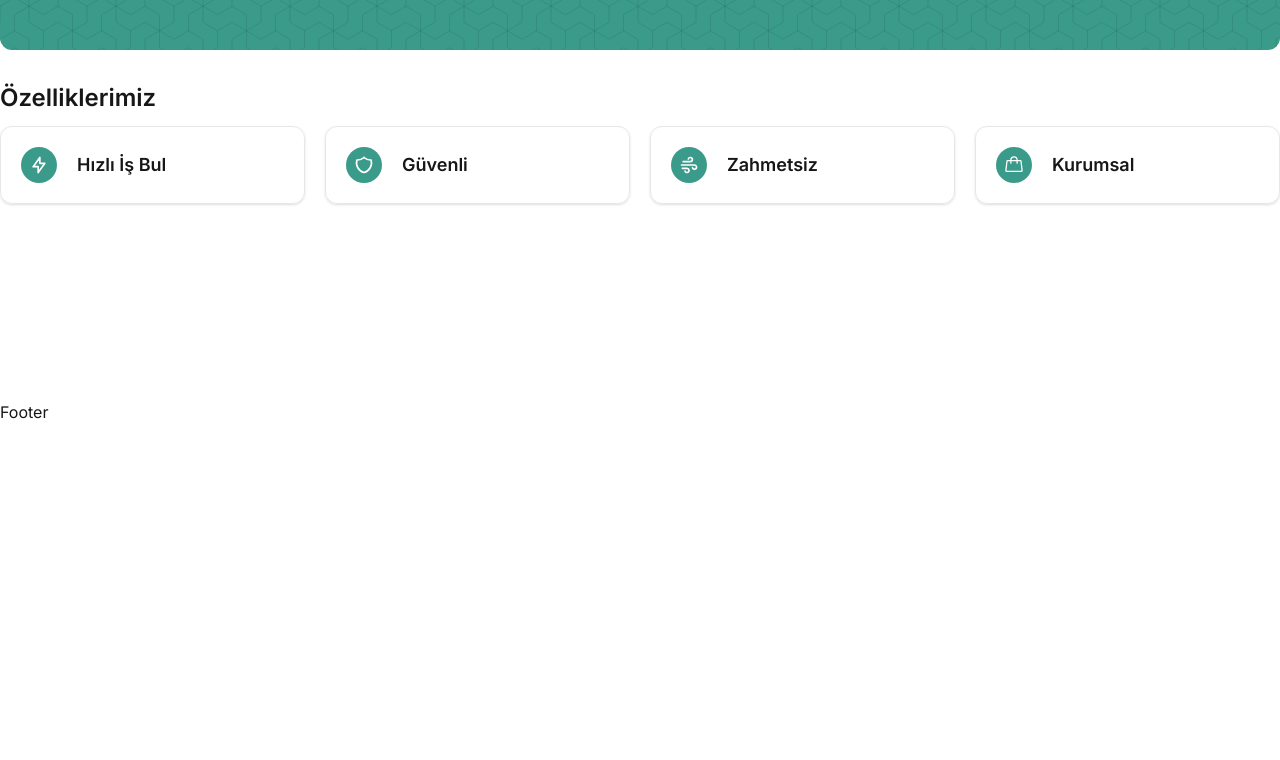
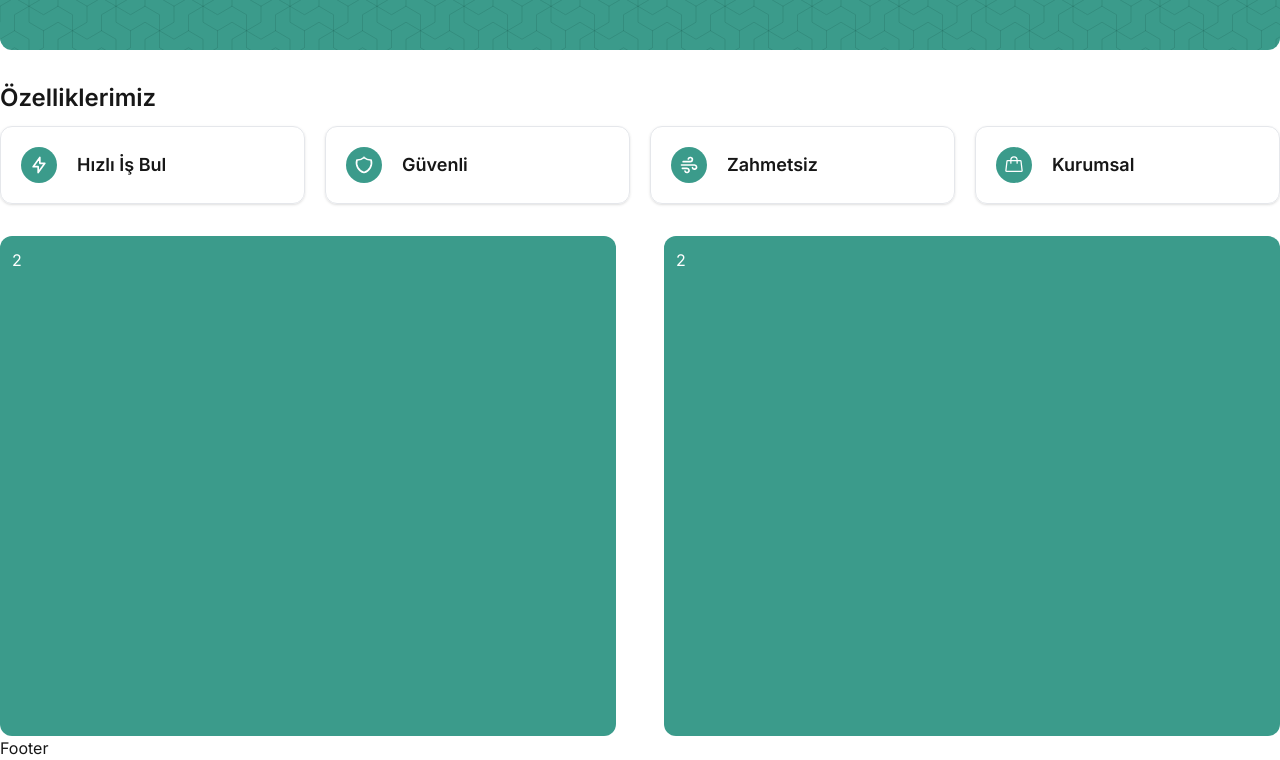
Before and after one commit to ozmberkan/isinibul.net, a Next.js app: page / in a window 1280 px wide. Shown: the part 468-1228 px from the top of the page. Before the commit the page ends 892 px from the top, so only its background shows below. Built offline with nearby package versions, Linux system fonts and the light colour scheme.

Commit message:
Guide temeli eklendi.

```diff
--- a/app/(root)/page.tsx
+++ b/app/(root)/page.tsx
@@ -1,4 +1,5 @@
 import Features from "@/components/Features/Features";
+import Guide from "@/components/Guide/Guide";
 import Hero from "@/components/Hero/Hero";
 
 const Home = () => {
@@ -6,6 +7,7 @@ const Home = () => {
     <div className="flex flex-col gap-8">
       <Hero />
       <Features />
+      <Guide />
     </div>
   );
 };
--- /dev/null
+++ b/components/Guide/Guide.tsx
@@ -0,0 +1,12 @@
+import React from "react";
+
+const Guide = () => {
+  return (
+    <div className="w-full h-[500px] flex items-start justify-start gap-12">
+      <div className="w-1/2 h-full rounded-xl bg-primary text-white p-3">2</div>
+      <div className="w-1/2 h-full rounded-xl bg-primary text-white p-3">2</div>
+    </div>
+  );
+};
+
+export default Guide;
```
